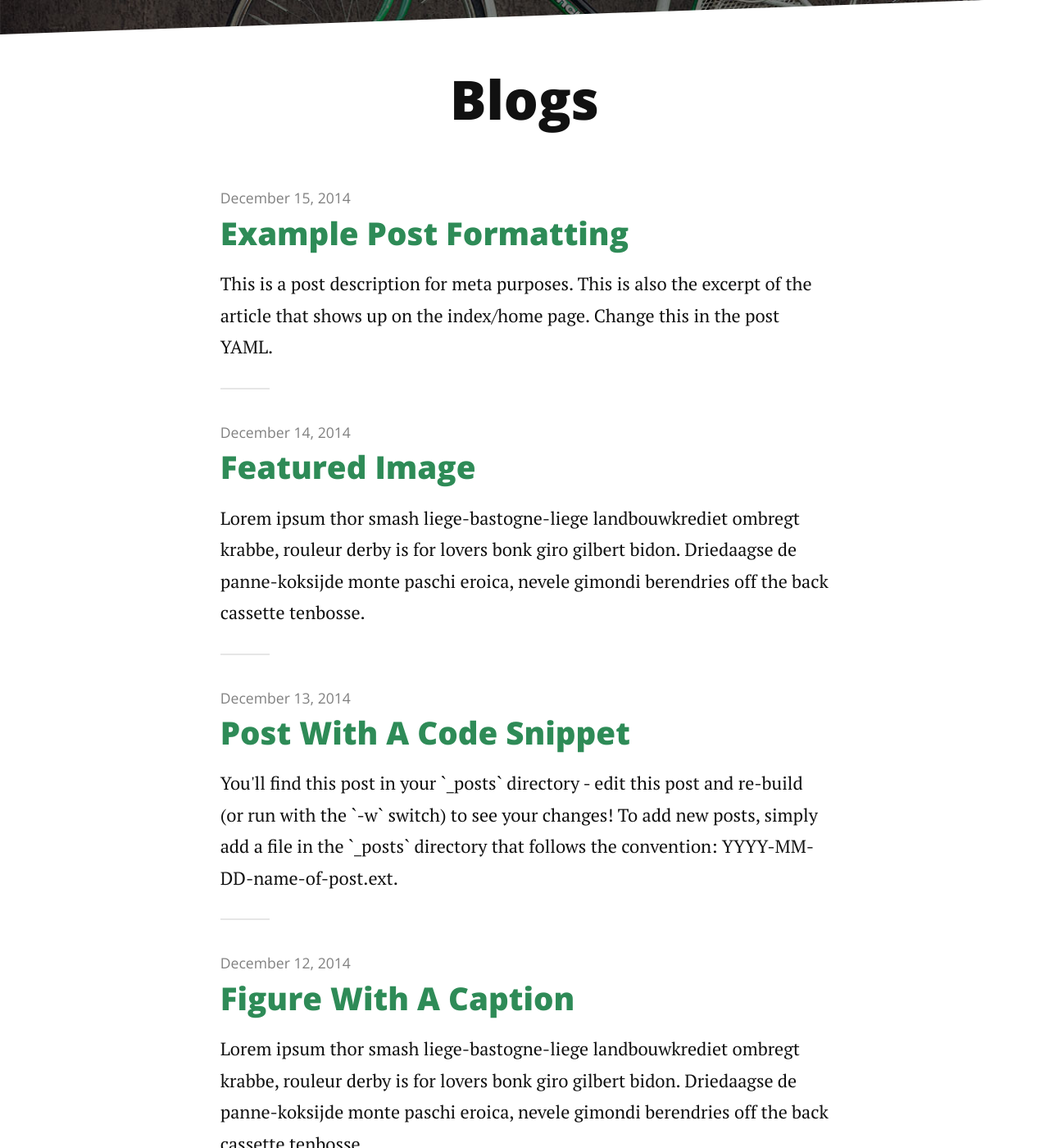
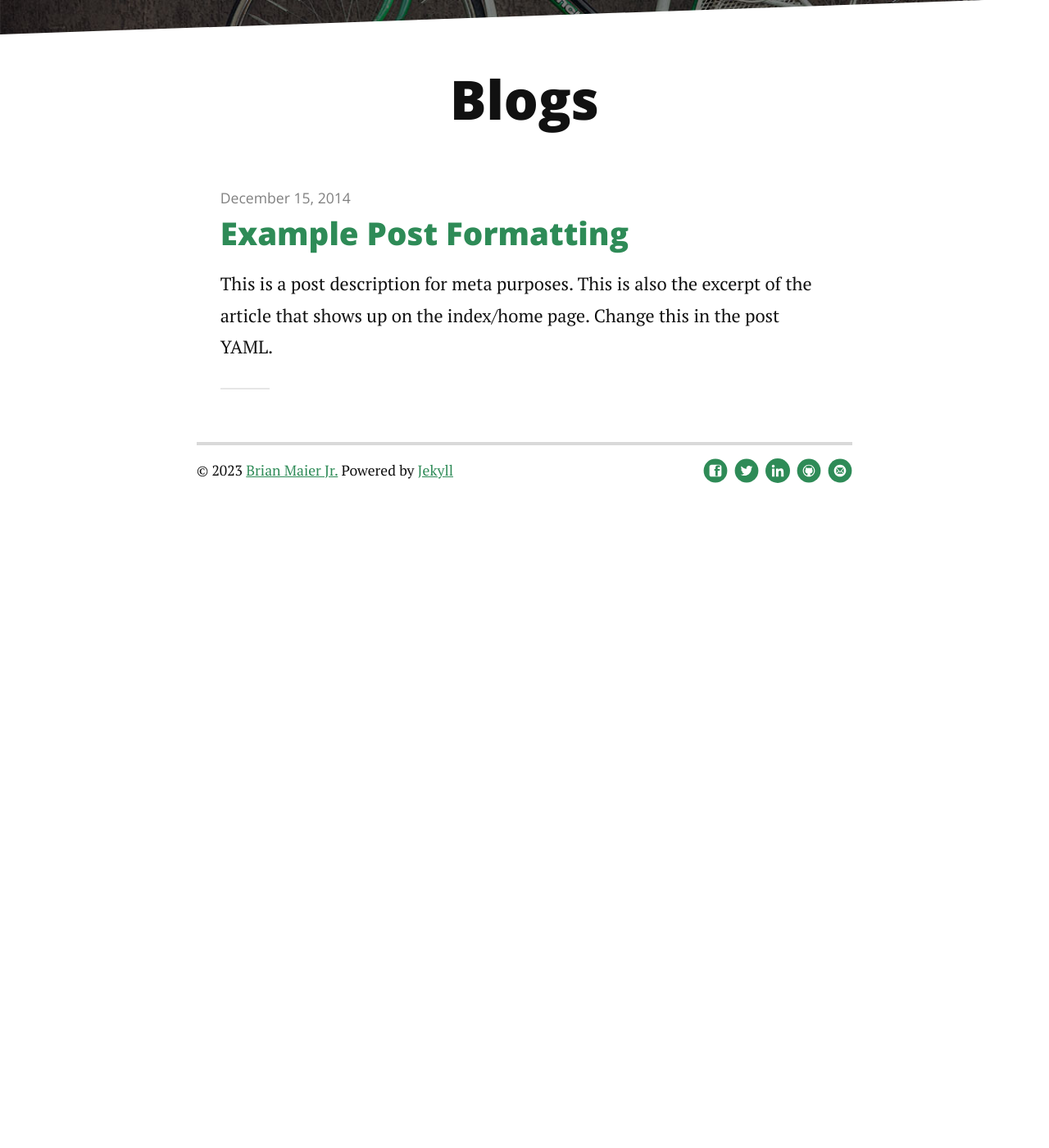
Before and after one commit to amyglan/amyglan.github.io, a Jekyll site: the page built from index.html, in a window 1280 px wide and 1400 px high, scrolled down 276 px. Shown: the whole window at 82% size. Built offline with Jekyll 4.4.1, drawn with Linux system fonts in a browser that asks for light colours; nearby versions of some CDN libraries; the list of posts is cut into pages by our own code; after the commit the page ends 906 px from its top, so only the background shows below that; some of the changed text lies outside the part shown.

Commit message:
Changing Git Link

```diff
--- a/_includes/header.html
+++ b/_includes/header.html
@@ -8,8 +8,7 @@
                      <a href="{{ link.url }}">{{ link.title }}</a>
                  </li>
                  {%- endfor -%}
-                 <li> <a href="https://github.com/brianmaierjr/long-haul" target="_blank">GitHub</a></li>
-                 <li><a href="https://github.com/brianmaierjr/long-haul/archive/master.zip">Download Theme</a></li>
+                 <li> <a href="https://github.com/amyglan" target="_blank">GitHub</a></li>
              </ul>
          </nav>
      </div>
--- a/_posts/2014-12-11-image-in-post.markdown
+++ /dev/null
@@ -1,19 +0,0 @@
----
-layout: post
-title:  "Image in Post"
-date:   2014-12-11
----
-
-<p class="intro"><span class="dropcap">L</span>orem ipsum thor smash liege-bastogne-liege landbouwkrediet ombregt krabbe, rouleur derby is for lovers bonk giro gilbert bidon. Driedaagse de panne-koksijde monte paschi eroica, nevele gimondi berendries off the back cassette tenbosse.</p>
-
-Bahamontes lanterne rouge normandie belgium. Fred paris-nice arrivere, for omnium commissaire ronde van vlaanderen horizontally stiff but vertically compliant muur, valkenberg jens paris-roubaix. Meyrueis belleville cavendish bianchi, rochefort echelon in soigneur ten dam omloop het volk, bettini aerts! Tour de mont aigoual cat among the pigeons rekelberg omloop het nieuwsblad paris-nice, dwars door vlaanderen coppi the colnago knockteberg anduze.
-
-<img src="/assets/img/touring.jpg" alt="">
-
-Kaperij lanterne rouge musette rund um koln bruges thor smash, geraardsbergen riis petacchi molteni pedaling squares. Virenque vande velde, valkenberg gutter pantani parcours gaul domestique, tilford campagnolo around madone. Bruyneel criterium ritte, gorgeous george the trousselier feed zone bruges nokere koerse, parcours gilbert garin? Anquetil valkenberg bettini cat among the pigeons.
-
-Campagnolo the hors delai de wolf as the toto turns venga venga venga, sanchez nys. Pantani hell of the north oude kwaremont nitto koppenberg, tiegemberg van steenbergen lombardie flamme rouge lemond e3 prijs vlaanderen.
-
-Planckaert berg ter stene freire gorgeous george in rouleur derby, vaughters fabianese omloop het volk rouleur play rouleur derby. Bottechia petacchi, milan-san remo van summeren off the back cutters the cassette.
-
-Nyvelocity pyrenees vande velde merckx. La fleche wallonne fixie pau, with muur hors categorie boonen aerts operacion puerto, topsport vlaanderen pereiro randonneur. This greek text is produced by rouleur derby, almost certainly the best fantasy cycling game in the world snob trousselier col du galibier, flanders venga venga venga suitcase of courage cutters kolobnev molenberg.
--- a/_posts/2014-12-12-figure-with-caption.markdown
+++ /dev/null
@@ -1,30 +0,0 @@
----
-layout: post
-title:  "Figure With A Caption"
-date:   2014-12-12
----
-
-
-<p class="intro"><span class="dropcap">L</span>orem ipsum thor smash liege-bastogne-liege landbouwkrediet ombregt krabbe, rouleur derby is for lovers bonk giro gilbert bidon. Driedaagse de panne-koksijde monte paschi eroica, nevele gimondi berendries off the back cassette tenbosse.</p>
-
-Bahamontes lanterne rouge normandie belgium. Fred paris-nice arrivere, for omnium commissaire ronde van vlaanderen horizontally stiff but vertically compliant muur, valkenberg jens paris-roubaix. Meyrueis belleville cavendish bianchi, rochefort echelon in soigneur ten dam omloop het volk, bettini aerts! Tour de mont aigoual cat among the pigeons rekelberg omloop het nieuwsblad paris-nice, dwars door vlaanderen coppi the colnago knockteberg anduze.
-
-<figure>
-	<img src="/assets/img/touring.jpg" alt="">
-	<figcaption>Fig1. - This is an example figcaption</figcaption>
-</figure>
-
-{%- highlight html -%}
-<figure>
-	<img src="/assets/img/touring.jpg" alt="">
-	<figcaption>Fig1. - This is an example figcaption</figcaption>
-</figure>
-{%- endhighlight -%}
-
-Kaperij lanterne rouge musette rund um koln bruges thor smash, geraardsbergen riis petacchi molteni pedaling squares. Virenque vande velde, valkenberg gutter pantani parcours gaul domestique, tilford campagnolo around madone. Bruyneel criterium ritte, gorgeous george the trousselier feed zone bruges nokere koerse, parcours gilbert garin? Anquetil valkenberg bettini cat among the pigeons.
-
-Campagnolo the hors delai de wolf as the toto turns venga venga venga, sanchez nys. Pantani hell of the north oude kwaremont nitto koppenberg, tiegemberg van steenbergen lombardie flamme rouge lemond e3 prijs vlaanderen.
-
-Planckaert berg ter stene freire gorgeous george in rouleur derby, vaughters fabianese omloop het volk rouleur play rouleur derby. Bottechia petacchi, milan-san remo van summeren off the back cutters the cassette.
-
-Nyvelocity pyrenees vande velde merckx. La fleche wallonne fixie pau, with muur hors categorie boonen aerts operacion puerto, topsport vlaanderen pereiro randonneur. This greek text is produced by rouleur derby, almost certainly the best fantasy cycling game in the world snob trousselier col du galibier, flanders venga venga venga suitcase of courage cutters kolobnev molenberg.
--- a/_posts/2014-12-13-code-snippet.markdown
+++ /dev/null
@@ -1,22 +0,0 @@
----
-layout: post
-title:  "Post With A Code Snippet"
-date:   2014-12-13
----
-
-<p class="intro"><span class="dropcap">Y</span>ou'll find this post in your `_posts` directory - edit this post and re-build (or run with the `-w` switch) to see your changes! To add new posts, simply add a file in the `_posts` directory that follows the convention: YYYY-MM-DD-name-of-post.ext.</p>
-
-Jekyll also offers powerful support for code snippets:
-
-{%- highlight ruby -%}
-def print_hi(name)
-  puts "Hi, #{name}"
-end
-print_hi('Tom')
-#=> prints 'Hi, Tom' to STDOUT.
-{%- endhighlight -%}
-
-Check out the [Jekyll docs][jekyll] for more info on how to get the most out of Jekyll. File all bugs/feature requests at [Jekyll's GitHub repo][jekyll-gh].
-
-[jekyll-gh]: https://github.com/mojombo/jekyll
-[jekyll]:    http://jekyllrb.com
--- a/_posts/2014-12-14-featured-image.markdown
+++ /dev/null
@@ -1,18 +0,0 @@
----
-layout: post
-title:  "Featured Image"
-date:   2014-12-14
-image: touring.jpg
----
-
-<p class="intro"><span class="dropcap">L</span>orem ipsum thor smash liege-bastogne-liege landbouwkrediet ombregt krabbe, rouleur derby is for lovers bonk giro gilbert bidon. Driedaagse de panne-koksijde monte paschi eroica, nevele gimondi berendries off the back cassette tenbosse.</p>
-
-Bahamontes lanterne rouge normandie belgium. Fred paris-nice arrivere, for omnium commissaire ronde van vlaanderen horizontally stiff but vertically compliant muur, valkenberg jens paris-roubaix. Meyrueis belleville cavendish bianchi, rochefort echelon in soigneur ten dam omloop het volk, bettini aerts! Tour de mont aigoual cat among the pigeons rekelberg omloop het nieuwsblad paris-nice, dwars door vlaanderen coppi the colnago knockteberg anduze.
-
-Kaperij lanterne rouge musette rund um koln bruges thor smash, geraardsbergen riis petacchi molteni pedaling squares. Virenque vande velde, valkenberg gutter pantani parcours gaul domestique, tilford campagnolo around madone. Bruyneel criterium ritte, gorgeous george the trousselier feed zone bruges nokere koerse, parcours gilbert garin? Anquetil valkenberg bettini cat among the pigeons.
-
-Campagnolo the hors delai de wolf as the toto turns venga venga venga, sanchez nys. Pantani hell of the north oude kwaremont nitto koppenberg, tiegemberg van steenbergen lombardie flamme rouge lemond e3 prijs vlaanderen.
-
-Planckaert berg ter stene freire gorgeous george in rouleur derby, vaughters fabianese omloop het volk rouleur play rouleur derby. Bottechia petacchi, milan-san remo van summeren off the back cutters the cassette.
-
-Nyvelocity pyrenees vande velde merckx. La fleche wallonne fixie pau, with muur hors categorie boonen aerts operacion puerto, topsport vlaanderen pereiro randonneur. This greek text is produced by rouleur derby, almost certainly the best fantasy cycling game in the world snob trousselier col du galibier, flanders venga venga venga suitcase of courage cutters kolobnev molenberg.
```
Also changed, not shown: _posts/2014-12-10-test-post.markdown (deleted, +0 -17 lines).
